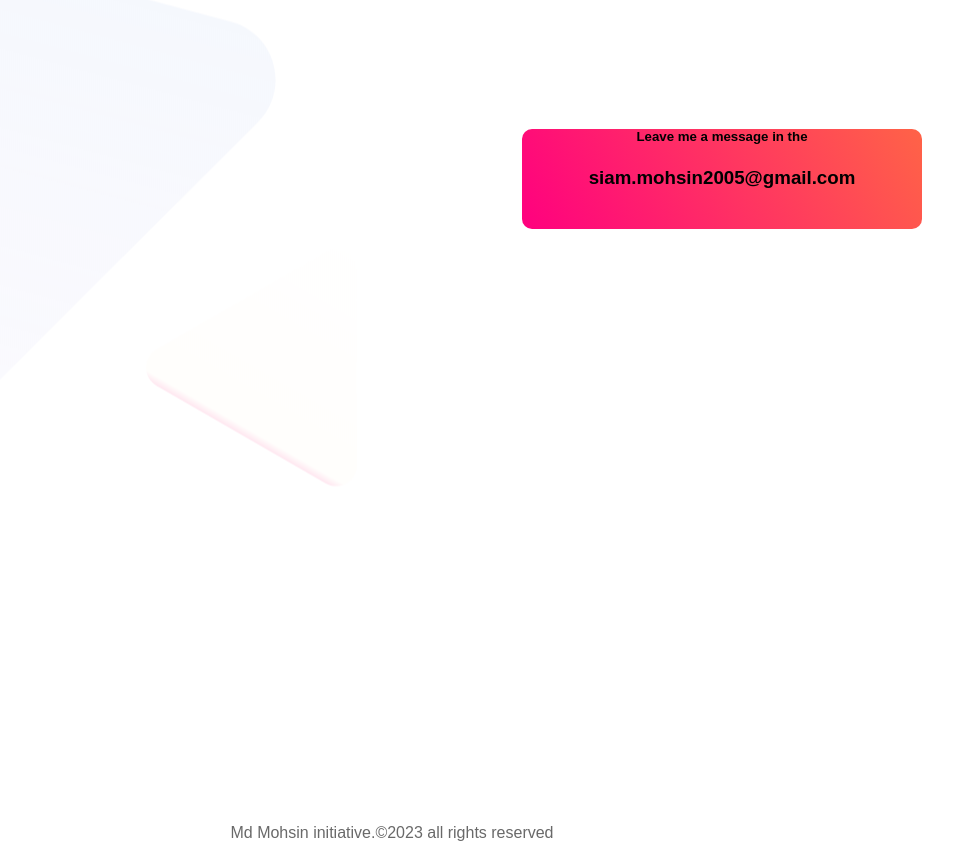
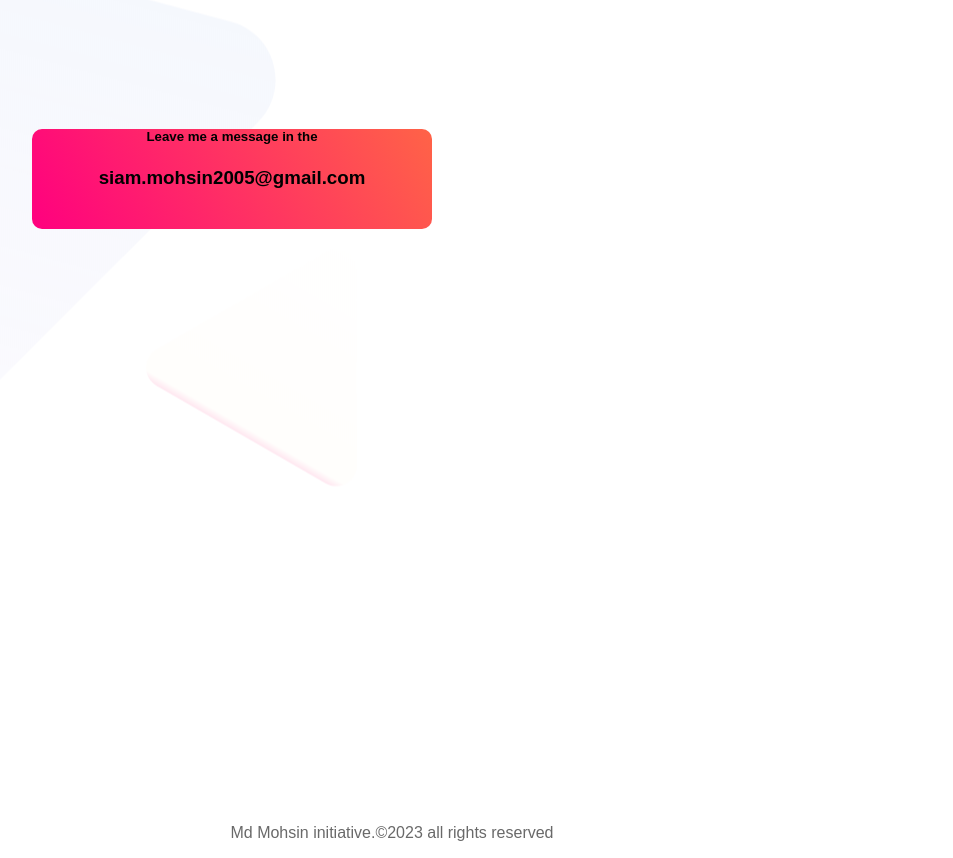
Before and after one commit to mdmohsin212/personal-website, a plain HTML site: page index.html in a window 1280 px wide. Shown: the part 3760-4618 px from the top of the page, without its empty margins (248-1201 px from the left). Drawn offline with Linux system fonts and the light colour scheme.

Commit message:
fix some issue

```diff
--- a/style.css
+++ b/style.css
@@ -79,7 +79,7 @@ section{
     background-image:linear-gradient(60deg,#FF007F,tomato);
     width: 400px;
     height: 100px;
-    margin-left: 770px;
+    margin-left: 280px;
     margin-top: 200px;
     border-radius: 10px;
 
```
